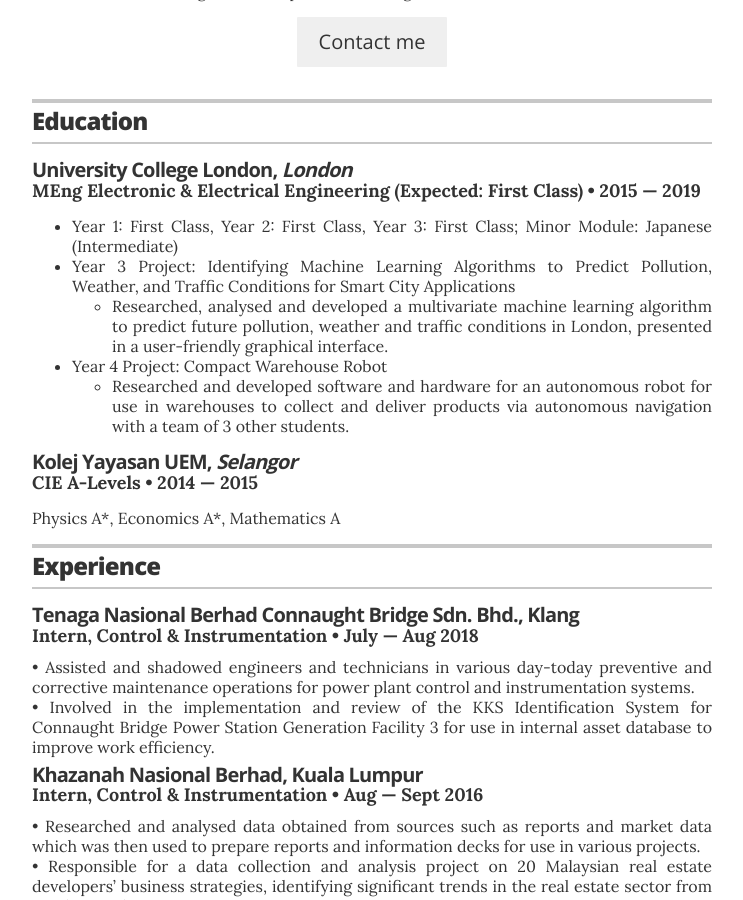
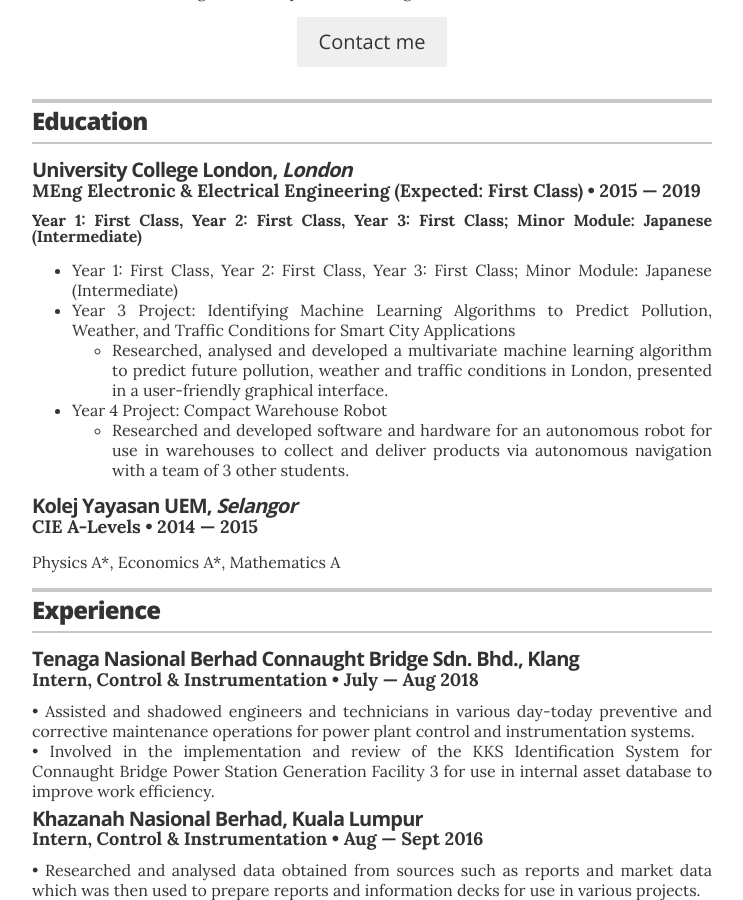
Before and after one commit to hasifuzir/hasifuzir.github.io, a Jekyll site: the page built from index.html, in a window 1280 px wide and 900 px high, scrolled down 361 px. Shown: the whole window, without its empty margins (268-1011 px from the left). Built offline with Jekyll 4.4.1, drawn with Linux system fonts in a browser that asks for light colours.

Commit message:
Change award

```diff
--- a/_data/education.yml
+++ b/_data/education.yml
@@ -2,6 +2,7 @@
 - degree: MEng Electronic & Electrical Engineering (Expected&#58; First Class)
   uni: University College London, <i>London</i>
   year: 2015 &mdash; 2019
+  award: Year 1&#58; First Class, Year 2&#58; First Class, Year 3&#58; First Class; Minor Module&#58; Japanese (Intermediate)
   awards:
     - award: Year 1&#58; First Class, Year 2&#58; First Class, Year 3&#58; First Class; Minor Module&#58; Japanese (Intermediate)
     - award: Year 3 Project&#58; Identifying Machine Learning Algorithms to Predict Pollution, Weather, and Traffic Conditions for Smart City Applications <ul class="resume-item-list"><li>Researched, analysed and developed a multivariate machine learning algorithm to predict future pollution, weather and traffic conditions in London, presented in a user-friendly graphical interface.</li></ul>
```
